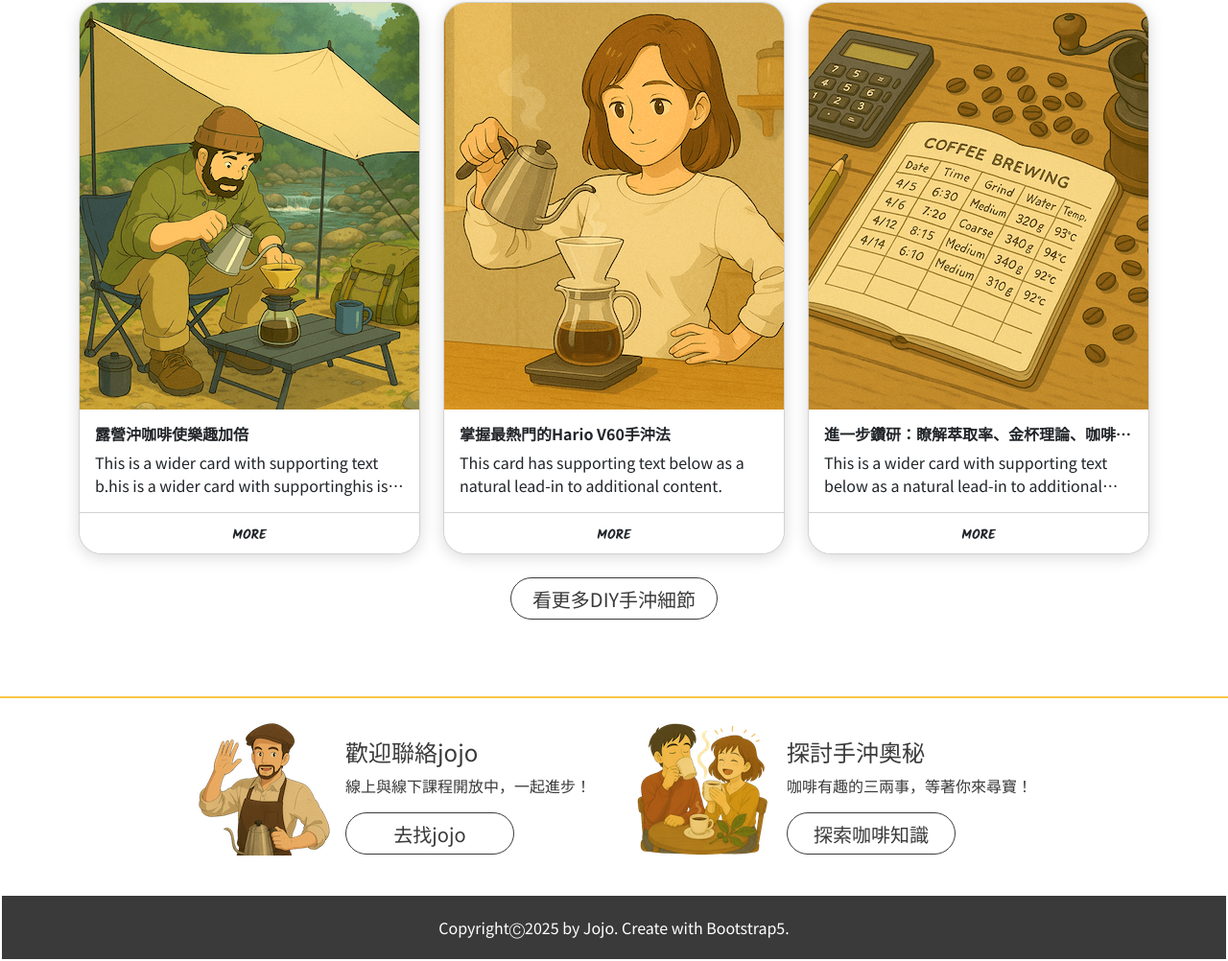
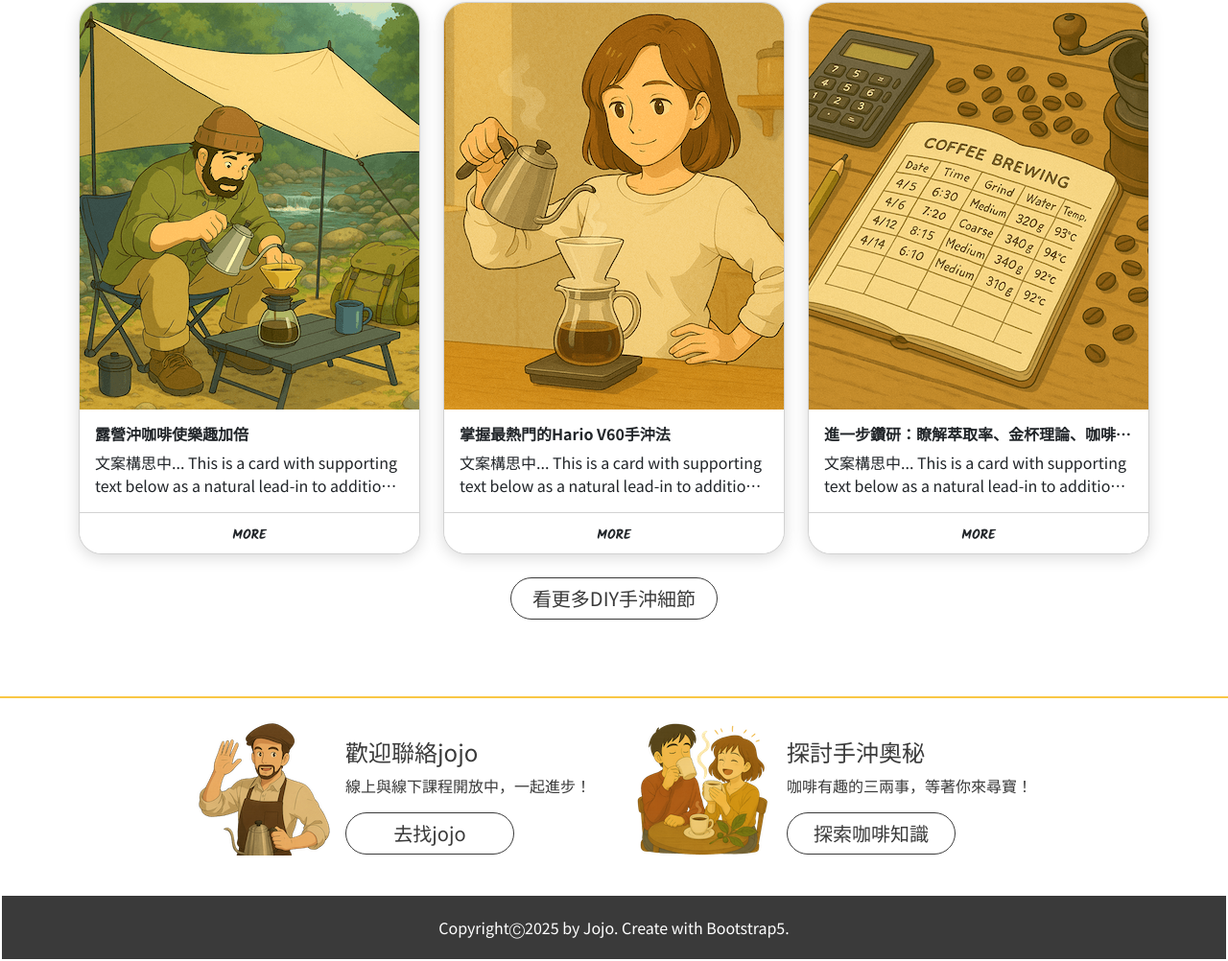
Before and after one commit to gsrm1/Hsu-project11-BS5-finalwork-JOJOsPourOverCoffee, a website: page layout.html in a window 1280 px wide. Shown: the part 2380-3382 px from the top of the page at 96% size. Drawn offline with nearby package versions, Linux system fonts and the light colour scheme.

Commit message:
pre-public test

```diff
--- a/SCSS/components/_btnCustom.scss
+++ b/SCSS/components/_btnCustom.scss
@@ -1,6 +1,6 @@
 .btnCustom {
   font-size: 20px;
-  line-height: 44px;
+  line-height: 42px;
   text-align: center;
   height: 44px;
   color: $secondary;
@@ -12,7 +12,7 @@
 
   &_hover {
     font-size: 20px;
-    line-height: 44px;
+    line-height: 42px;
     text-align: center;
     height: 44px;
     color: $secondary;
--- a/layout.html
+++ b/layout.html
@@ -120,8 +120,9 @@
               <div class="card-img-top imageChange imageChange_hover"></div>
               <div class="card-body">
                 <h5 class="card-title fs-6 fw-bold text-truncate">露營沖咖啡使樂趣加倍</h5>
-                <p class="card-text card-textTruncate">This is a wider card with supporting text b.his is a wider card
-                  with supportinghis is a spanpan wider card with supporting</p>
+                <p class="card-text card-textTruncate">文案構思中... This is a card with supporting text below as a natural
+                  lead-in to additional content. This card has even longer content than the first to show that equal
+                  height action.</p>
               </div>
               <div class="card-footer bg-white text-center textMore_hover">
                 <small class="kalamBold">MORE</small>
@@ -135,8 +136,9 @@
               <div class="card-img-top imageChange2 imageChange2_hover"></div>
               <div class="card-body">
                 <h5 class="card-title fs-6 fw-bold text-truncate">掌握最熱門的Hario V60手沖法</h5>
-                <p class="card-text card-textTruncate">This card has supporting text below as a
-                  natural lead-in to additional content.</p>
+                <p class="card-text card-textTruncate">文案構思中... This is a card with supporting text below as a natural
+                  lead-in to additional content. This card has even longer content than the first to show that equal
+                  height action.</p>
               </div>
               <div class="card-footer bg-white text-center textMore_hover">
                 <small class="kalamBold">MORE</small>
@@ -150,7 +152,7 @@
               <div class="card-img-top imageChange3 imageChange3_hover"></div>
               <div class="card-body">
                 <h5 class="card-title fs-6 fw-bold text-truncate">進一步鑽研：瞭解萃取率、金杯理論、咖啡產地、精品咖啡知識等...</h5>
-                <p class="card-text card-textTruncate">This is a wider card with supporting text below as a natural
+                <p class="card-text card-textTruncate">文案構思中... This is a card with supporting text below as a natural
                   lead-in to additional content. This card has even longer content than the first to show that equal
                   height action.</p>
               </div>
@@ -196,22 +198,21 @@
 
 
 
-
-
-
-
-
-
-
   <script src="https://cdn.jsdelivr.net/npm/bootstrap@5.3.5/dist/js/bootstrap.bundle.min.js"
     integrity="sha384-k6d4wzSIapyDyv1kpU366/PK5hCdSbCRGRCMv+eplOQJWyd1fbcAu9OCUj5zNLiq"
     crossorigin="anonymous"></script>
+
   <script>
+    // BS5 tooltip
     const tooltipTriggerList = document.querySelectorAll('[data-bs-toggle="tooltip"]')
     const tooltipList = [...tooltipTriggerList].map(tooltipTriggerEl => new bootstrap.Tooltip(tooltipTriggerEl))
+
+    // a-link disabled
+    const aLink = document.querySelectorAll('a')
+    aLink.forEach((i) => i.addEventListener('click', (e) => e.preventDefault()))
   </script>
 
-  <script>
+  <!-- <script>
     // 進入前保存 scroll 位置
     window.addEventListener('beforeunload', () => {
       localStorage.setItem('scrollY', window.scrollY);
@@ -224,7 +225,7 @@
         window.scrollTo(0, parseInt(scrollY, 10));
       }
     });
-  </script>
+  </script> -->
 
 </body>
 
```
Also changed, not shown: css/all.css, dist/style/all.min.css.
